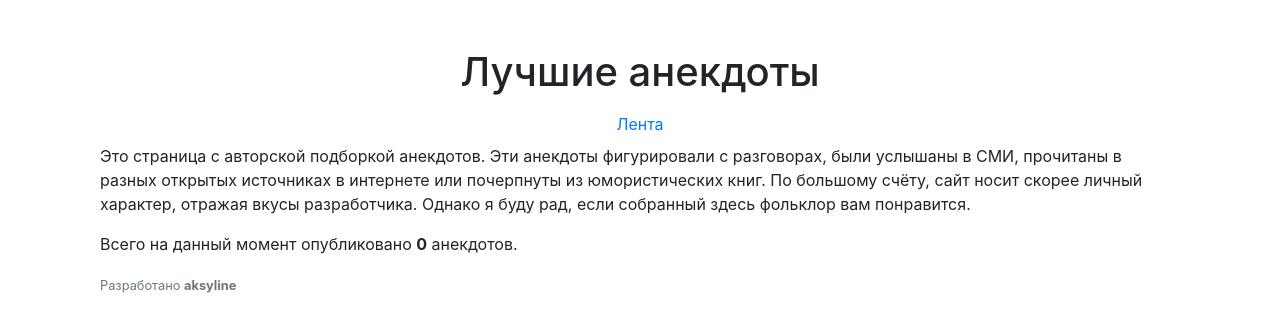
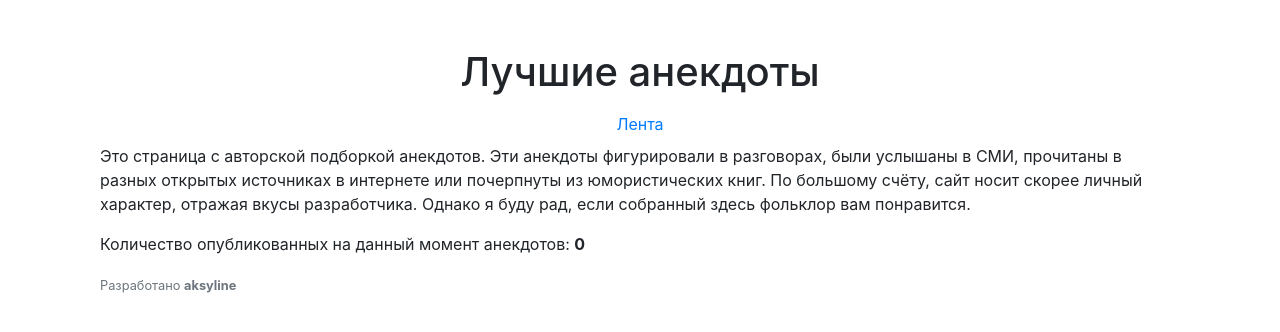
Before and after one commit to ekorolev/anecs-client, a React (Create React App) app: page /#/about in a window 1280 px wide. Shown: the top 332 px of the page. Built offline with nearby package versions, Linux system fonts and the light colour scheme; no server answers.

Commit message:
fix misspelling

```diff
--- a/src/components/AboutPage.js
+++ b/src/components/AboutPage.js
@@ -3,7 +3,7 @@ import api from '../api'
 
 const text = {
   ph1: `
-    Это страница с авторской подборкой анекдотов. Эти анекдоты фигурировали с разговорах,
+    Это страница с авторской подборкой анекдотов. Эти анекдоты фигурировали в разговорах,
     были услышаны в СМИ, прочитаны в разных открытых источниках в интернете или почерпнуты из
     юмористических книг. По большому счёту, сайт носит скорее личный характер, отражая вкусы
     разработчика. Однако я буду рад, если собранный здесь фольклор вам понравится.
@@ -27,7 +27,7 @@ class AboutPage extends React.Component {
       <div className="container">
         <div className="my-2">
           <p>{text.ph1}</p>
-          <p>Всего на данный момент опубликовано <b>{this.props.anecdotes_count}</b> анекдотов.</p>
+          <p>Количество опубликованных на данный момент анекдотов: <b>{this.props.anecdotes_count}</b></p>
         </div>
       </div>
     )
```
